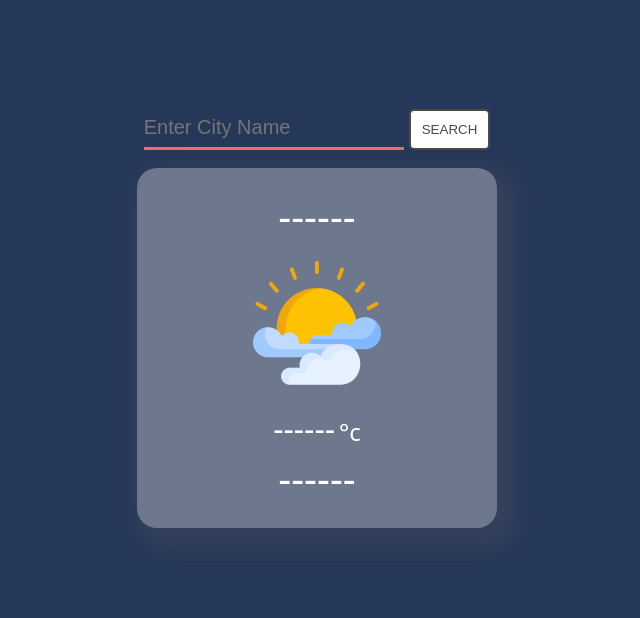
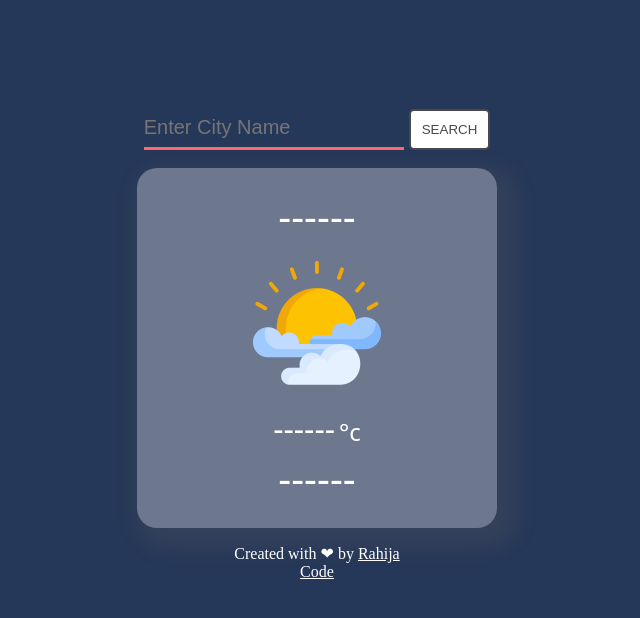
Before and after one commit to Raiza2633/weather-app, a plain HTML site: page index.html in a window 1280 px wide. Shown: the whole page, without its empty margins (323-963 px from the left). Drawn offline with Linux system fonts and the light colour scheme.

Commit message:
Link added

```diff
--- a/index.html
+++ b/index.html
@@ -33,6 +33,14 @@
         </div>
 
     </main>
+   <footer>
+    <div id = "footer">
+        <p>Created with ❤ by <a href="https://www.linkedin.com/in/rahija-mariam/" target="_blank">Rahija</a></p>
+        <div class="center">
+            <a href="https://github.com/Raiza2633/weather-app" target="_blank">Code</a>
+        </div>
+    </div>
+   </footer>
 
     <script src="app.js"></script>
 </body>
--- a/style.css
+++ b/style.css
@@ -101,3 +101,19 @@ main{
 input{
     border: none;
 }
+footer{
+    display: flex;
+    justify-content: center;
+    margin: auto;
+    padding: 1rem 0;
+    color: white;
+}
+
+footer a{
+    color: white;
+}
+
+.center{
+    display: flex;
+    justify-content: center;
+}
```
